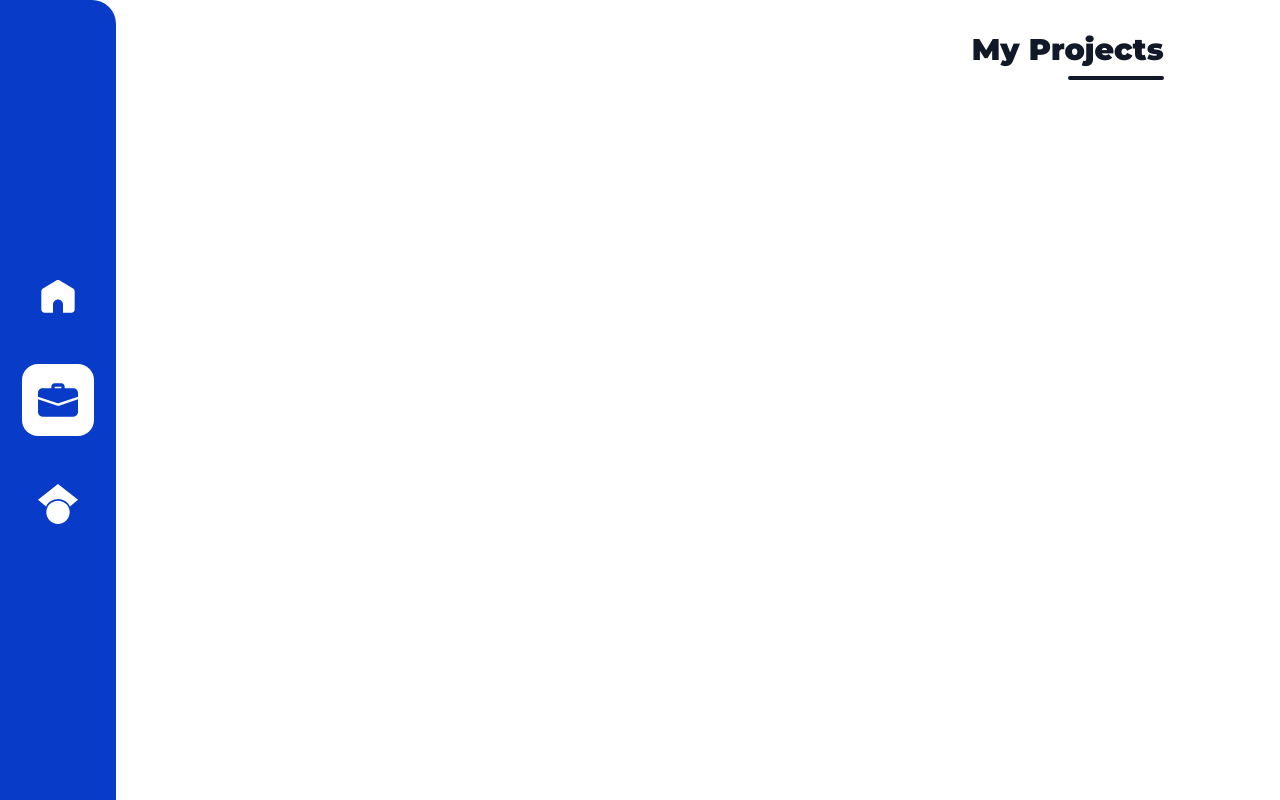
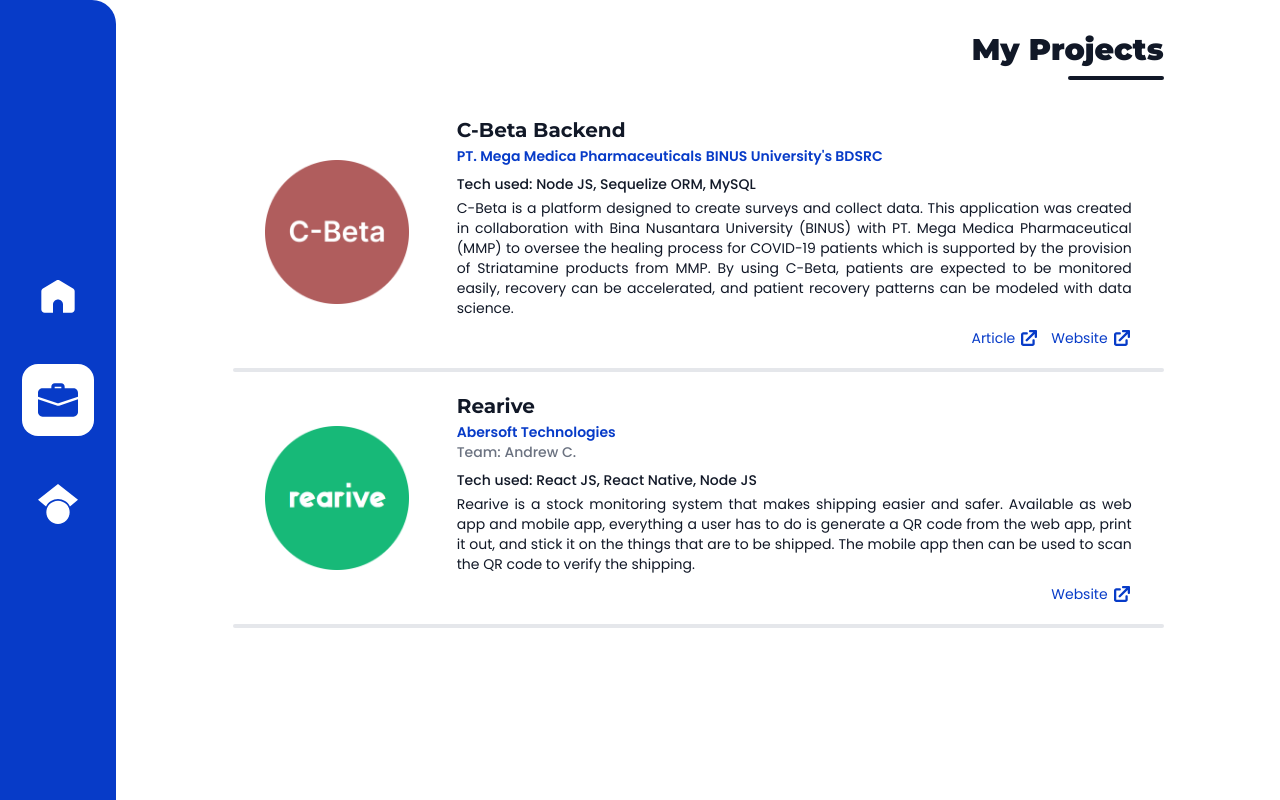
Before and after one commit to ukayaj620/this-is-me, a React (Create React App) app: page /work in a window 1280 px wide. Built offline with nearby package versions, Linux system fonts and the light colour scheme.

Commit message:
feat: add project section

```diff
--- /dev/null
+++ b/src/components/Cards/ProjectCard.jsx
@@ -0,0 +1,46 @@
+import Anchor from "../Anchor";
+import { images } from "../../helpers/loader";
+
+const ProjectCard = ({ title, image, associated, tech, team, description, links }) => {
+  return (
+    <div className="w-full my-3 lg:px-8 py-2 flex flex-col lg:flex-row items-center">
+      <img
+        className="w-36 h-36 my-2 lg:mr-12"
+        src={images(image)}
+        alt={title}
+      />
+      <div className="flex flex-col justify-center items-center lg:items-start">
+        <h3>{title}</h3>
+        <div className="flex flex-col font-semibold mt-0.5 mb-2 items-center lg:items-start">
+          <div className="flex w-full flex-row">
+            {associated.map(({ text, url }, index) => (
+              <Anchor
+                key={`#anchor-${text}-${index}`}
+                url={url}
+                text={text}
+                bold
+              />
+            ))}
+          </div>
+          {team && <h5 className="text-gray-500 font-medium">Team: {team}</h5>}
+        </div>
+        <h5 className="text-center lg:text-justify text-gray-900 mb-1 font-medium">Tech used: {tech}</h5>
+        <h5 className="text-center lg:text-justify text-gray-900">{description}</h5>
+        <div className="flex w-full flex-row justify-end mt-2.5">
+          {links.map(({ text, url }, index) => (
+            <div className="ml-3">
+              <Anchor
+                key={`#anchor-${text}-${index}`}
+                url={url}
+                text={text}
+                withLogo
+              />
+            </div>
+          ))}
+        </div>
+      </div>
+    </div>
+  );
+};
+
+export default ProjectCard;
--- a/src/constants/personal.js
+++ b/src/constants/personal.js
@@ -69,6 +69,63 @@
           },
         ]
       },
+    ],
+
+    projectsInfo: [
+      {
+        title: 'C-Beta Backend',
+        image: 'cbeta',
+        associated: [
+          {
+            text: 'PT. Mega Medica Pharmaceuticals',
+            url: 'https://channa.id'
+          },
+          {
+            text: "BINUS University's BDSRC",
+            url: 'https://research.binus.ac.id/bdsrc/'
+          }
+        ],
+        tech: 'Node JS, Sequelize ORM, MySQL',
+        team: '',
+        description: `C-Beta is a platform designed to create surveys and collect data.
+        This application was created in collaboration with Bina Nusantara University (BINUS) with
+        PT. Mega Medica Pharmaceutical (MMP) to oversee the healing process for COVID-19 patients
+        which is supported by the provision of Striatamine products from MMP. By using C-Beta,
+        patients are expected to be monitored easily, recovery can be accelerated, and patient
+        recovery patterns can be modeled with data science.`,
+        links: [
+          {
+            text: 'Article',
+            url: 'https://research.binus.ac.id/bdsrc/2020/12/10/channa-benefit-tracking-app/'
+          },
+          {
+            text: 'Website',
+            url: 'http://dev.nusaiot.id:5000/',
+          },
+        ]
+      },
+      {
+        title: 'Rearive',
+        image: 'rearive',
+        associated: [
+          {
+            text: 'Abersoft Technologies',
+            url: 'https://abersoft.se/'
+          },
+        ],
+        tech: 'React JS, React Native, Node JS',
+        team: 'Andrew C.',
+        description: `Rearive is a stock monitoring system that makes shipping easier and safer.
+        Available as web app and mobile app, everything a user has to do is generate a QR code
+        from the web app, print it out, and stick it on the things that are to be shipped.
+        The mobile app then can be used to scan the QR code to verify the shipping.`,
+        links: [
+          {
+            text: 'Website',
+            url: 'http://portal.rearive.com/',
+          },
+        ]
+      },
     ]
   });
 };
--- a/src/pages/Work.jsx
+++ b/src/pages/Work.jsx
@@ -1,3 +1,6 @@
+import ProjectCard from "../components/Cards/ProjectCard";
+import personal from "../constants/personal";
+
 const ProjectSection = () => {
   return (
     <div className="flex flex-col w-4/5 items-center my-8">
@@ -5,6 +8,23 @@
         <h2>My Projects</h2>
         <div className="w-24 h-1 bg-gray-900 rounded-lg mt-2 mb-4" />
       </div>
+      {personal().projectsInfo.map(({
+          title, image, associated, tech, team, description, links
+        }, index) => (
+        <>
+          <ProjectCard
+            key={`#project-${title}-${index}`}
+            title={title}
+            image={image}
+            associated={associated}
+            tech={tech}
+            team={team}
+            description={description}
+            links={links}
+          />
+          <div className="separator" />
+        </>
+      ))}
     </div>
   );
 };
```
